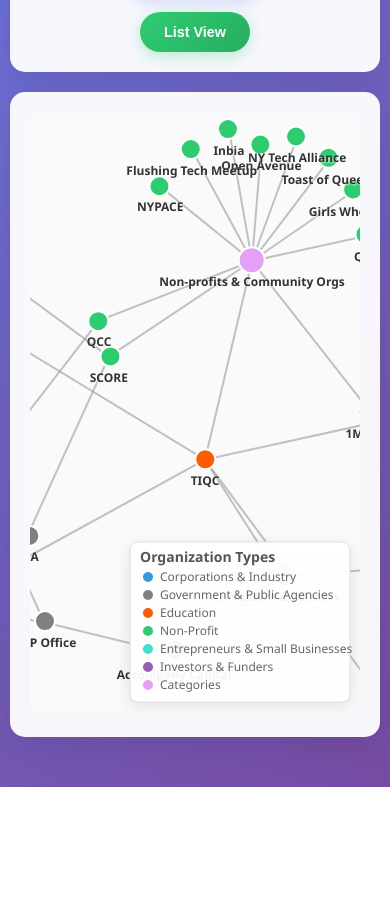
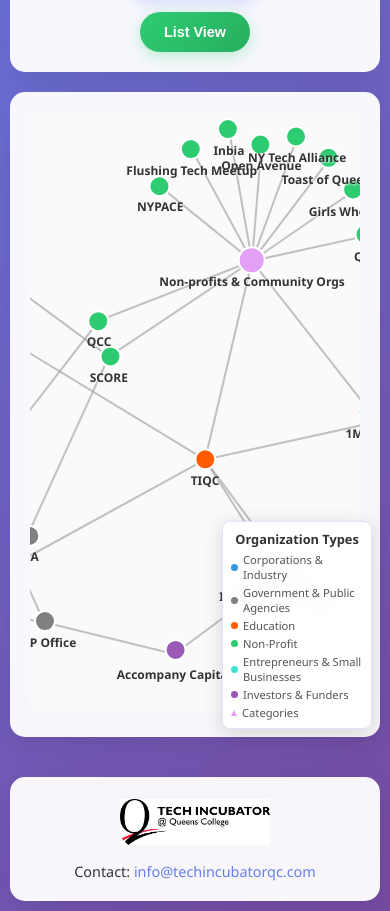
Before and after one commit to yingzhounyc/ecosystem-visualization, a website: page index.html in a window 390 px wide. Shown: the part 502-1413 px from the top of the page. Before the commit the page ends 1289 px from the top, so only its background shows below. Drawn offline with nearby package versions, Linux system fonts and the light colour scheme; animation ran at ten frames a second.

Commit message:
Add footer with logo/contact info and fix legend positioning
- Add footer section with logo (bottom left) and contact info (bottom right)
- Move legend from SVG to HTML for better positioning control
- Make legend more compact (30% smaller) and fix overlapping issues
- Add support for PNG/JPG logo formats with cache busting
- Improve responsive design for mobile devices

```diff
--- a/index.html
+++ b/index.html
@@ -5,7 +5,7 @@
     <meta name="viewport" content="width=device-width, initial-scale=1.0">
     <title>Ecosystem Visualization</title>
     <script src="https://d3js.org/d3.v7.min.js"></script>
-    <link rel="stylesheet" href="styles.css">
+    <link rel="stylesheet" href="styles.css?v=1">
 </head>
 <body>
     <div class="container">
@@ -38,10 +38,22 @@
             <div id="search-results" class="search-results" style="display: none;"></div>
             <svg id="network-svg"></svg>
             <div id="tooltip" class="tooltip"></div>
+            <div id="legend" class="legend"></div>
         </div>
+
+        <footer class="footer">
+            <div class="footer-content">
+                <div class="footer-left">
+                    <img src="logo.png?v=2" alt="Tech Incubator at Queens College Logo" class="logo">
+                </div>
+                <div class="footer-right">
+                    <p class="contact-info">Contact: <a href="mailto:info@techincubatorqc.com">info@techincubatorqc.com</a></p>
+                </div>
+            </div>
+        </footer>
 
     </div>
 
-    <script src="script.js?v=9"></script>
+    <script src="script.js?v=10"></script>
 </body>
 </html>
--- a/script.js
+++ b/script.js
@@ -414,33 +414,13 @@
 }
 
 function createLegend() {
-    const width = parseInt(svg.style('width'));
-    const height = parseInt(svg.style('height'));
+    const legendContainer = d3.select('#legend');
 
-    // Legend background
-    const legendGroup = g.append('g')
-        .attr('class', 'legend-group')
-        .attr('transform', `translate(${width - 230}, ${height - 170})`);
-
-    // Legend background rectangle
-    legendGroup.append('rect')
-        .attr('x', 0)
-        .attr('y', 0)
-        .attr('width', 220)
-        .attr('height', 160)
-        .attr('fill', 'rgba(255, 255, 255, 0.95)')
-        .attr('stroke', '#ddd')
-        .attr('stroke-width', 1)
-        .attr('rx', 8)
-        .style('filter', 'drop-shadow(0 4px 8px rgba(0,0,0,0.1))');
+    // Clear existing legend
+    legendContainer.selectAll('*').remove();
 
     // Legend title
-    legendGroup.append('text')
-        .attr('x', 10)
-        .attr('y', 20)
-        .attr('font-size', '14px')
-        .attr('font-weight', 'bold')
-        .attr('fill', '#555')
+    legendContainer.append('h4')
         .text('Organization Types');
 
     // Legend items
@@ -451,31 +431,33 @@
         { type: 'non_profit', label: 'Non-Profit', color: colorScheme.non_profit },
         { type: 'small_business', label: 'Entrepreneurs & Small Businesses', color: colorScheme.small_business },
         { type: 'investor_funder', label: 'Investors & Funders', color: colorScheme.investor_funder },
-        { type: 'category', label: 'Categories', color: colorScheme.category, shape: 'circle' }
+        { type: 'category', label: 'Categories', color: colorScheme.category, shape: 'triangle' }
     ];
 
-    const legendItems = legendGroup.selectAll('.legend-item')
+    // Create legend items
+    const legendItems = legendContainer.selectAll('.legend-item')
         .data(legendData)
-        .enter().append('g')
-        .attr('class', 'legend-item')
-        .attr('transform', (d, i) => `translate(10, ${35 + i * 18})`);
+        .enter()
+        .append('div')
+        .attr('class', 'legend-item');
 
-    // Legend circles
-    legendItems.append('circle')
-        .attr('cx', 8)
-        .attr('cy', 0)
-        .attr('r', 6)
-        .attr('fill', d => d.color)
-        .attr('stroke', '#fff')
-        .attr('stroke-width', 2);
+    // Add symbols
+    legendItems.each(function(d) {
+        const item = d3.select(this);
 
-    // Legend labels
-    legendItems.append('text')
-        .attr('x', 20)
-        .attr('y', 4)
-        .attr('font-size', '12px')
-        .attr('fill', '#666')
-        .text(d => d.label);
+        if (d.shape === 'triangle') {
+            item.append('div')
+                .attr('class', 'legend-symbol triangle')
+                .style('border-bottom-color', d.color);
+        } else {
+            item.append('div')
+                .attr('class', 'legend-symbol')
+                .style('background-color', d.color);
+        }
+
+        item.append('span')
+            .text(d.label);
+    });
 }
 
 function filterNodes() {
--- a/styles.css
+++ b/styles.css
@@ -273,9 +273,93 @@
     white-space: nowrap;
 }
 
-/* SVG Legend styles */
-.legend-group {
-    pointer-events: none;
+/* Legend styles */
+.legend {
+    position: absolute;
+    bottom: 15px;
+    right: 15px;
+    background: rgba(255, 255, 255, 0.95);
+    border-radius: 8px;
+    padding: 10px;
+    box-shadow: 0 4px 20px rgba(0,0,0,0.15);
+    backdrop-filter: blur(10px);
+    border: 1px solid rgba(102, 126, 234, 0.2);
+    z-index: 1000;
+    max-width: 180px;
+}
+
+.legend h4 {
+    margin: 0 0 6px 0;
+    color: #333;
+    font-size: 0.85rem;
+    font-weight: 600;
+    text-align: center;
+}
+
+.legend-item {
+    display: flex;
+    align-items: center;
+    margin-bottom: 5px;
+    font-size: 0.75rem;
+    color: #555;
+}
+
+.legend-item:last-child {
+    margin-bottom: 0;
+}
+
+.legend-symbol {
+    width: 8px;
+    height: 8px;
+    margin-right: 6px;
+    border-radius: 50%;
+    flex-shrink: 0;
+}
+
+.legend-symbol.triangle {
+    width: 0;
+    height: 0;
+    border-left: 4px solid transparent;
+    border-right: 4px solid transparent;
+    border-bottom: 7px solid;
+    border-radius: 0;
+    background: none;
+}
+
+.legend-symbol.rectangle {
+    border-radius: 2px;
+}
+
+/* Responsive legend */
+@media (max-width: 768px) {
+    .legend {
+        bottom: 8px;
+        right: 8px;
+        padding: 8px;
+        max-width: 150px;
+    }
+
+    .legend h4 {
+        font-size: 0.8rem;
+        margin-bottom: 4px;
+    }
+
+    .legend-item {
+        font-size: 0.7rem;
+        margin-bottom: 3px;
+    }
+
+    .legend-symbol {
+        width: 7px;
+        height: 7px;
+        margin-right: 5px;
+    }
+
+    .legend-symbol.triangle {
+        border-left: 3px solid transparent;
+        border-right: 3px solid transparent;
+        border-bottom: 6px solid;
+    }
 }
 
 /* Node and link styles */
@@ -352,3 +436,83 @@
 .container > *:nth-child(2) { animation-delay: 0.1s; }
 .container > *:nth-child(3) { animation-delay: 0.2s; }
 .container > *:nth-child(4) { animation-delay: 0.3s; }
+
+/* Footer styles */
+.footer {
+    background: rgba(255, 255, 255, 0.95);
+    border-radius: 15px;
+    padding: 20px;
+    box-shadow: 0 8px 32px rgba(0,0,0,0.1);
+    backdrop-filter: blur(10px);
+    margin-top: 20px;
+}
+
+.footer-content {
+    display: flex;
+    justify-content: space-between;
+    align-items: center;
+    max-width: 1200px;
+    margin: 0 auto;
+}
+
+.footer-left {
+    display: flex;
+    align-items: center;
+}
+
+.footer-right {
+    display: flex;
+    align-items: center;
+}
+
+.logo {
+    height: 60px;
+    width: auto;
+    max-width: 200px;
+    object-fit: contain;
+    /* Enhanced support for PNG/JPG */
+    background: transparent;
+    border-radius: 4px;
+    transition: opacity 0.3s ease;
+}
+
+.logo:hover {
+    opacity: 0.8;
+}
+
+.contact-info {
+    color: #333;
+    font-size: 1rem;
+    font-weight: 500;
+    margin: 0;
+    text-align: right;
+}
+
+.contact-info a {
+    color: #667eea;
+    text-decoration: none;
+    transition: color 0.3s ease;
+}
+
+.contact-info a:hover {
+    color: #764ba2;
+}
+
+/* Responsive footer */
+@media (max-width: 768px) {
+    .footer-content {
+        flex-direction: column;
+        gap: 15px;
+        text-align: center;
+    }
+
+    .logo {
+        height: 50px;
+        max-width: 150px;
+    }
+
+    .contact-info {
+        text-align: center;
+        font-size: 0.9rem;
+    }
+}
```
Also changed, not shown: logo.png (added), logo1.png (added), logo1.svg (added), logo2.png (added), logo2.svg (added).
